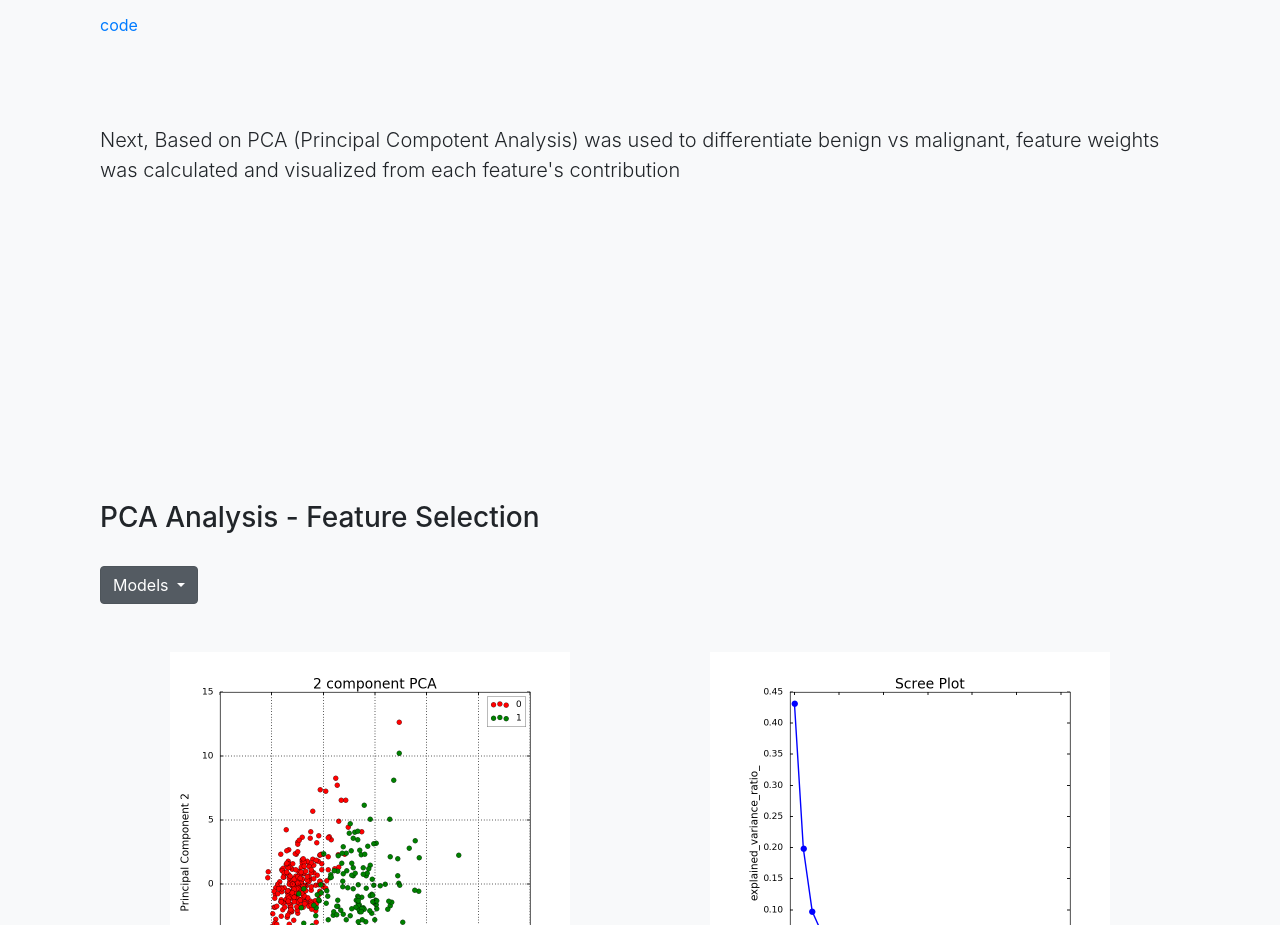
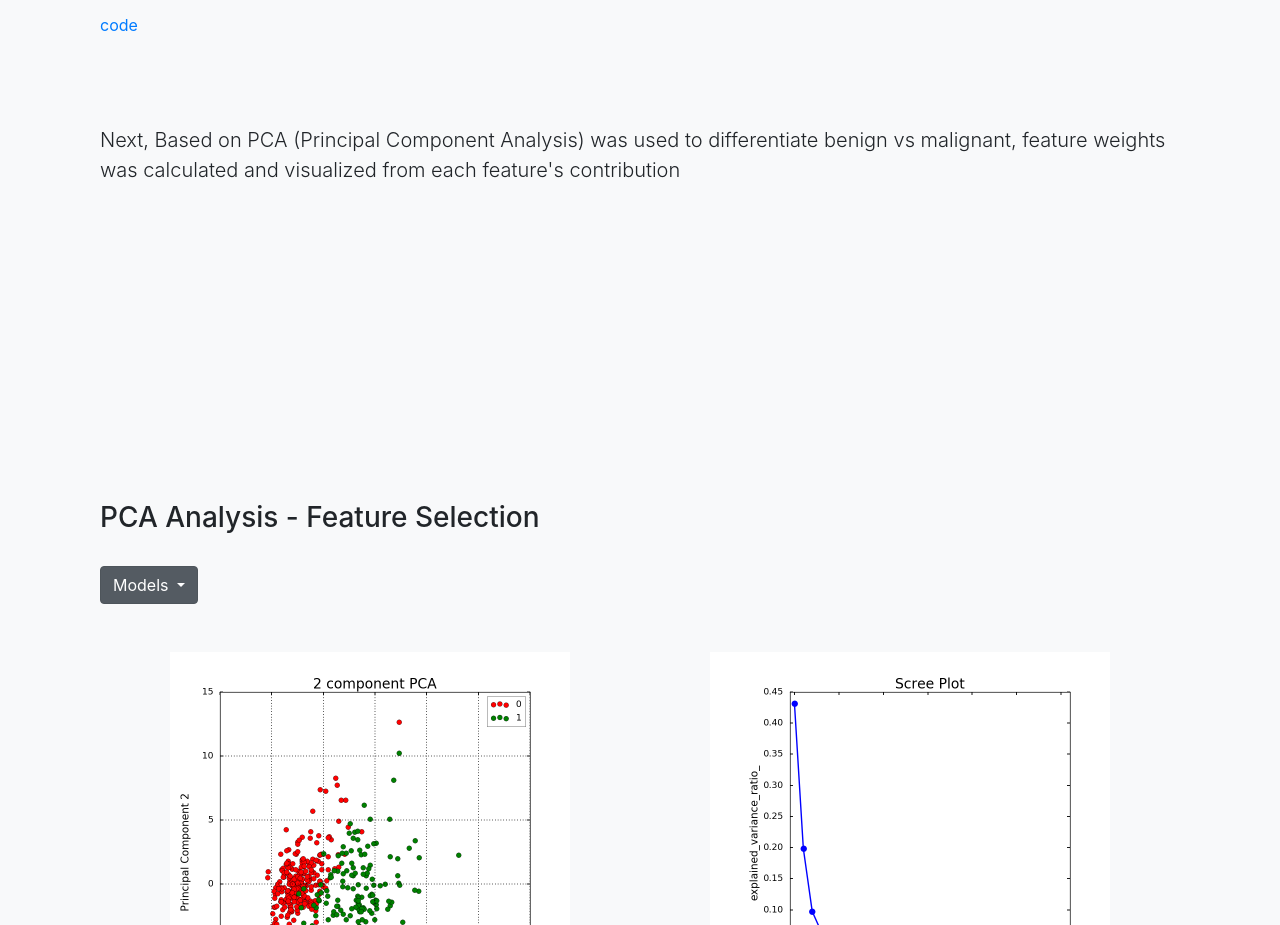
Before and after one commit to Mikelaifu/BreastCancerMachineLearning, a website with bundled scripts: page index.html in a window 1280 px wide. Shown: the part 5009-5934 px from the top of the page. Built offline with nearby package versions, Linux system fonts and the light colour scheme.

Commit message:
Update index.html

```diff
--- a/index.html
+++ b/index.html
@@ -276,7 +276,7 @@ filter: alpha(opacity=30);
                   <br>
                   <br>
                   <br>
-                  <p class="lead">Next, Based on PCA (Principal Compotent Analysis) was used to differentiate benign vs malignant,
+                  <p class="lead">Next, Based on PCA (Principal Component Analysis) was used to differentiate benign vs malignant,
                     feature weights was calculated and visualized from each feature's contribution</p>
 
                 </div>
```
